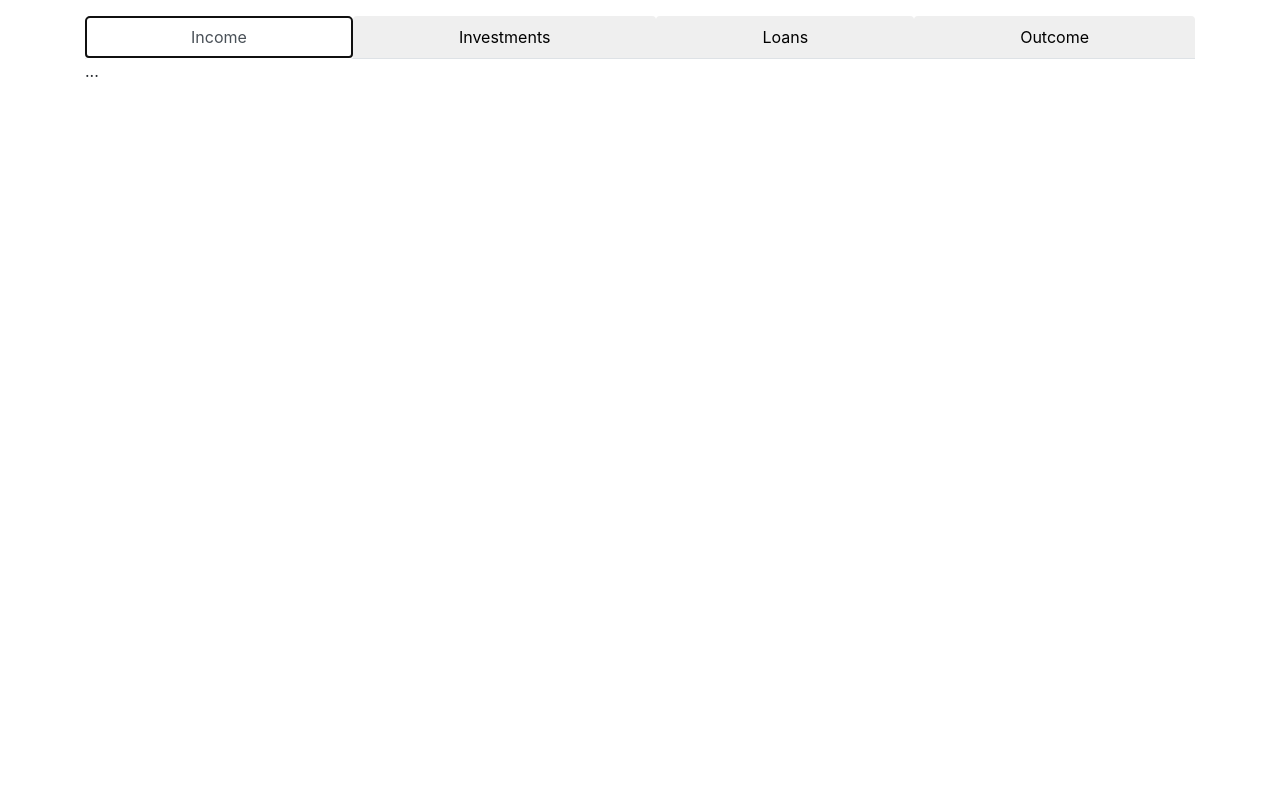
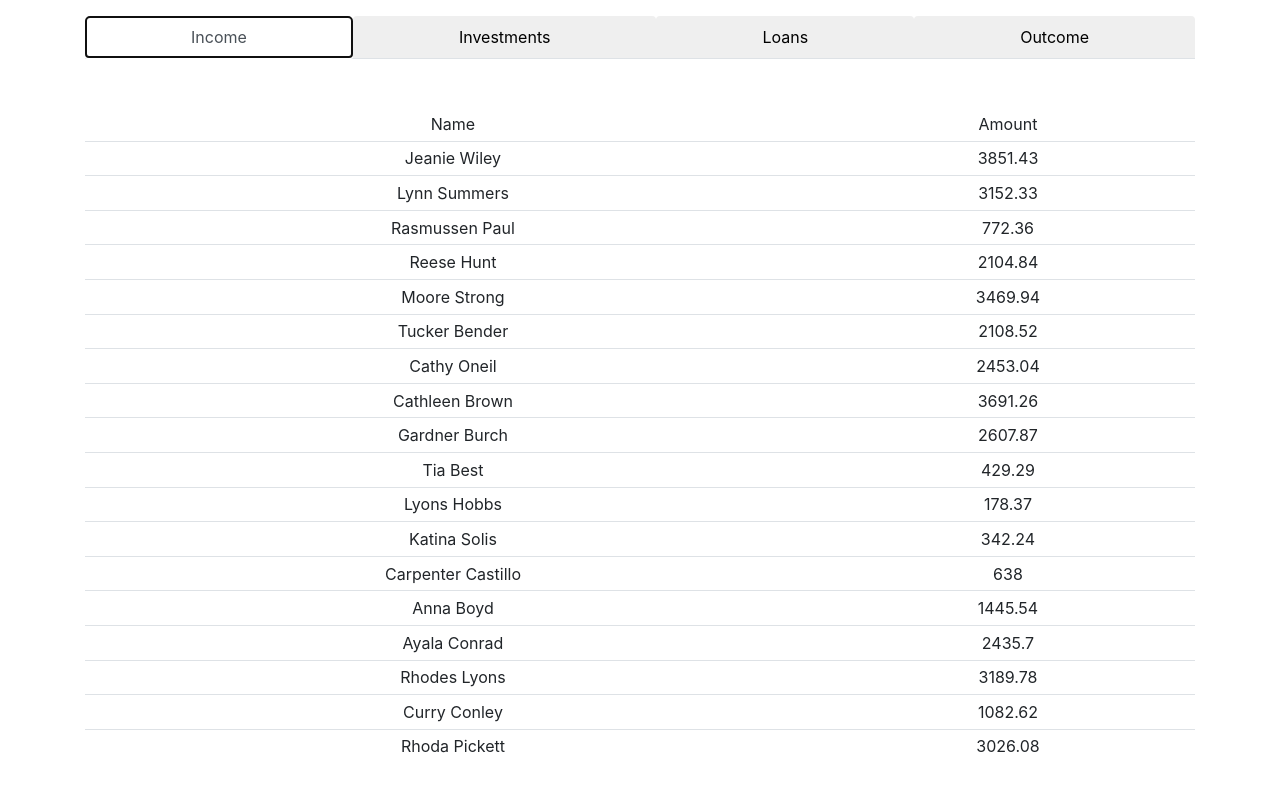
Before and after one commit to repinnick/data-list, an Angular app: page /navigator in a window 1280 px wide. Both pictures are taken after a click on the tab "Income". Shown: the top 790 px of the page. Built offline with nearby package versions, Linux system fonts and the light colour scheme.

Commit message:
feat: create transactions list page

```diff
--- a/src/app/pages/transactions-list/transactions-list.component.html
+++ b/src/app/pages/transactions-list/transactions-list.component.html
@@ -4,20 +4,28 @@
       *ngFor="let category of tabCategories; let idx = index"
       class="nav-link flex-grow-1 flex-shrink-1"
       [ngClass]="{'active': idx === activeTab}"
-      id="nav-home-tab"
-      data-bs-toggle="tab" data-bs-target="#nav-home"
       type="button"
       role="tab"
-      aria-controls="nav-home"
-      aria-selected="true"
       (click)="changeActiveTab(idx)"
     >{{ tabNames[category] }}</button>
   </div>
 </nav>
-<!--      routerLink="/navigator"-->
-<!--      [queryParams]="{tab: idx}"-->
-<div class="tab-content" id="nav-tabContent">
-  <div class="tab-pane fade show active" id="nav-home" role="tabpanel" aria-labelledby="nav-home-tab">...</div>
-  <div class="tab-pane fade" id="nav-profile" role="tabpanel" aria-labelledby="nav-profile-tab">...</div>
-  <div class="tab-pane fade" id="nav-contact" role="tabpanel" aria-labelledby="nav-contact-tab">...</div>
+
+<div class="tab-content" id="nav-tabContent" *ngIf="transactions && transactions.length">
+  <div role="tabpanel">
+    <table class="table table-sm w-100 mt-5">
+      <thead class="text-center">
+        <tr>
+          <td class="w-70" style="border-top: unset">Name</td>
+          <td class="w-30" style="border-top: unset">Amount</td>
+        </tr>
+      </thead>
+      <tbody class="text-center">
+        <tr *ngFor="let transaction of transactions">
+          <td class="w-70"> {{ transaction.name.first + ' ' + transaction.name.last }}</td>
+          <td class="w-30"> {{ transaction.amount }}</td>
+        </tr>
+      </tbody>
+    </table>
+  </div>
 </div>
--- a/src/app/pages/transactions-list/transactions-list.component.ts
+++ b/src/app/pages/transactions-list/transactions-list.component.ts
@@ -23,34 +23,14 @@ export class TransactionsListComponent implements OnInit {
   ) { }
 
   ngOnInit(): void {
-    this.activeTab = this.getQueryParamsFromRoute();
+    this.activeTab = Number(this.activatedRoute.snapshot.queryParams['tab']);
     this.getCategoryData(this.activeTab);
-    this.handleRouteChange();
   }
 
   public changeActiveTab(idx: number): void {
     this.router.navigate([], {queryParams: {tab: idx}})
-  }
-
-  /**
-   * Or we can change active tab in changeActiveTab function and remove this
-   * @private
-   */
-  private handleRouteChange(): void {
-    this.router.events
-      .pipe(takeUntil(this.destroy))
-      .subscribe({
-        next: navigation => {
-          if (navigation instanceof NavigationEnd) {
-            this.activeTab = this.getQueryParamsFromRoute();
-            this.getCategoryData(this.activeTab);
-          }
-        }
-      })
-  }
-
-  private getQueryParamsFromRoute(): number {
-    return Number(this.activatedRoute.snapshot.queryParams['tab']);
+    this.activeTab = idx;
+    this.getCategoryData(idx);
   }
 
   private getCategoryData(idx: number) {
@@ -58,7 +38,10 @@ export class TransactionsListComponent implements OnInit {
     this.transactionsService.getTransactionsByFilter(categoryName)
       .pipe(takeUntil(this.destroy))
       .subscribe({
-        next: (transactions) => this.transactions = transactions,
+        next: (transactions) => {
+          console.log(transactions)
+          this.transactions = transactions
+        },
       })
   }
 }
```
